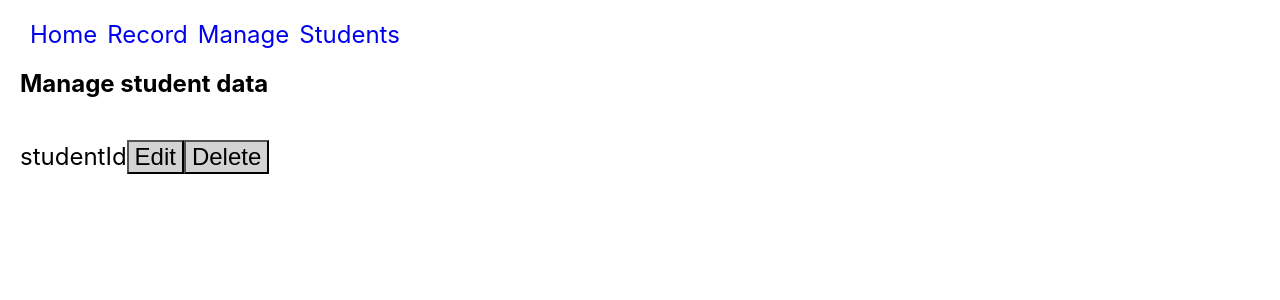
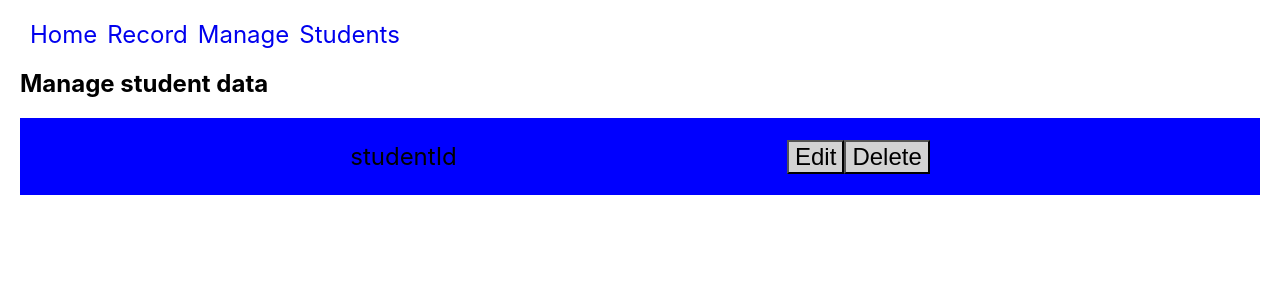
Before and after one commit to Ntshangase/register-frontend, a React (Create React App) app: page /Manage in a window 1280 px wide. Shown: the top 300 px of the page. Built offline with nearby package versions, Linux system fonts and the light colour scheme.

Commit message:
proper ui skeleton

```diff
--- a/src/Styles/manage.css
+++ b/src/Styles/manage.css
@@ -8,10 +8,13 @@ p {
 #manage {
     margin: 20px;
     display: flex;
+    justify-content: space-evenly;
+    background-color: blue;
 }
 
 .buttonDiv {
     display: flex;
+    justify-content: space-evenly;
     align-items: center;
 }
 button {
```
